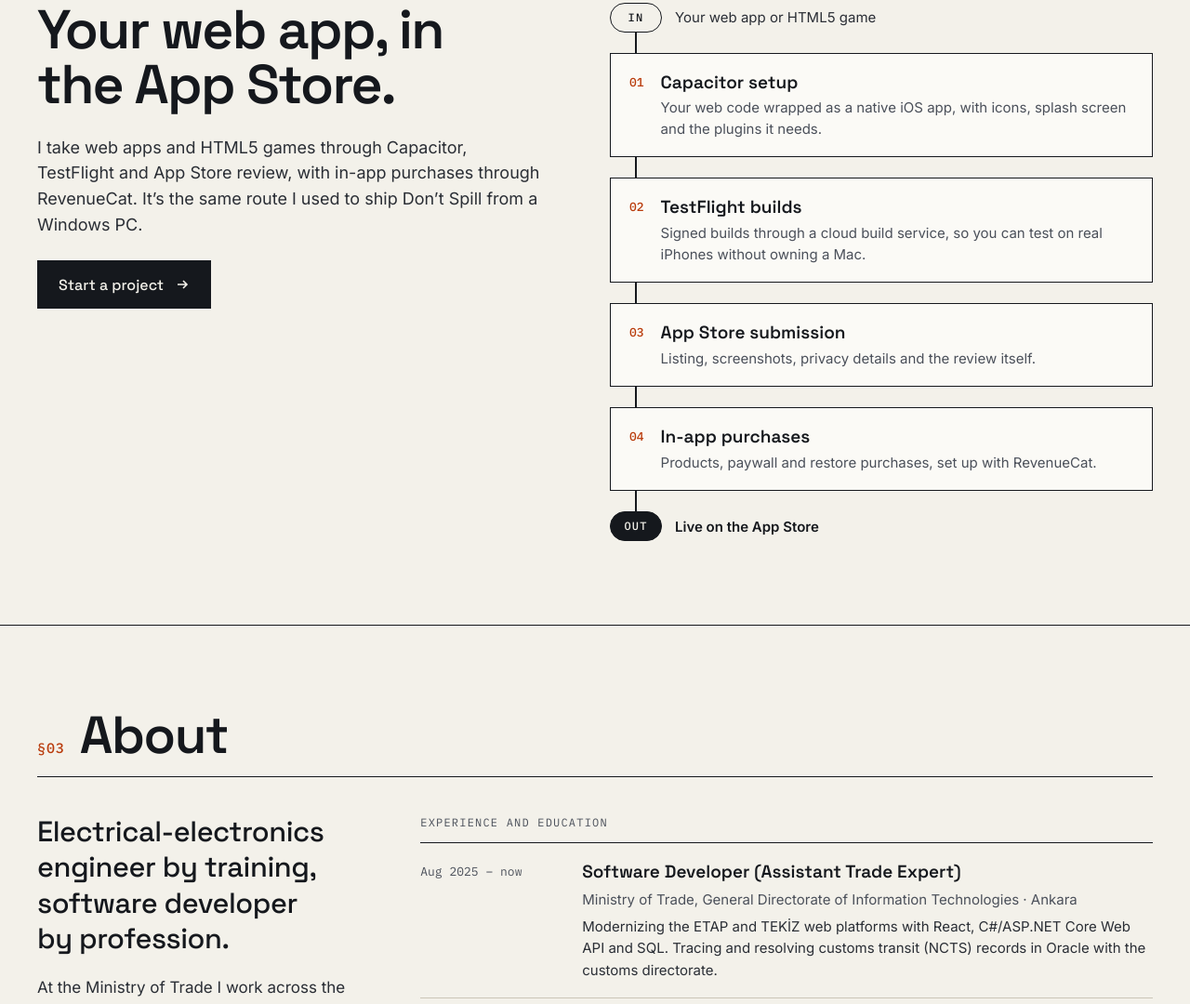
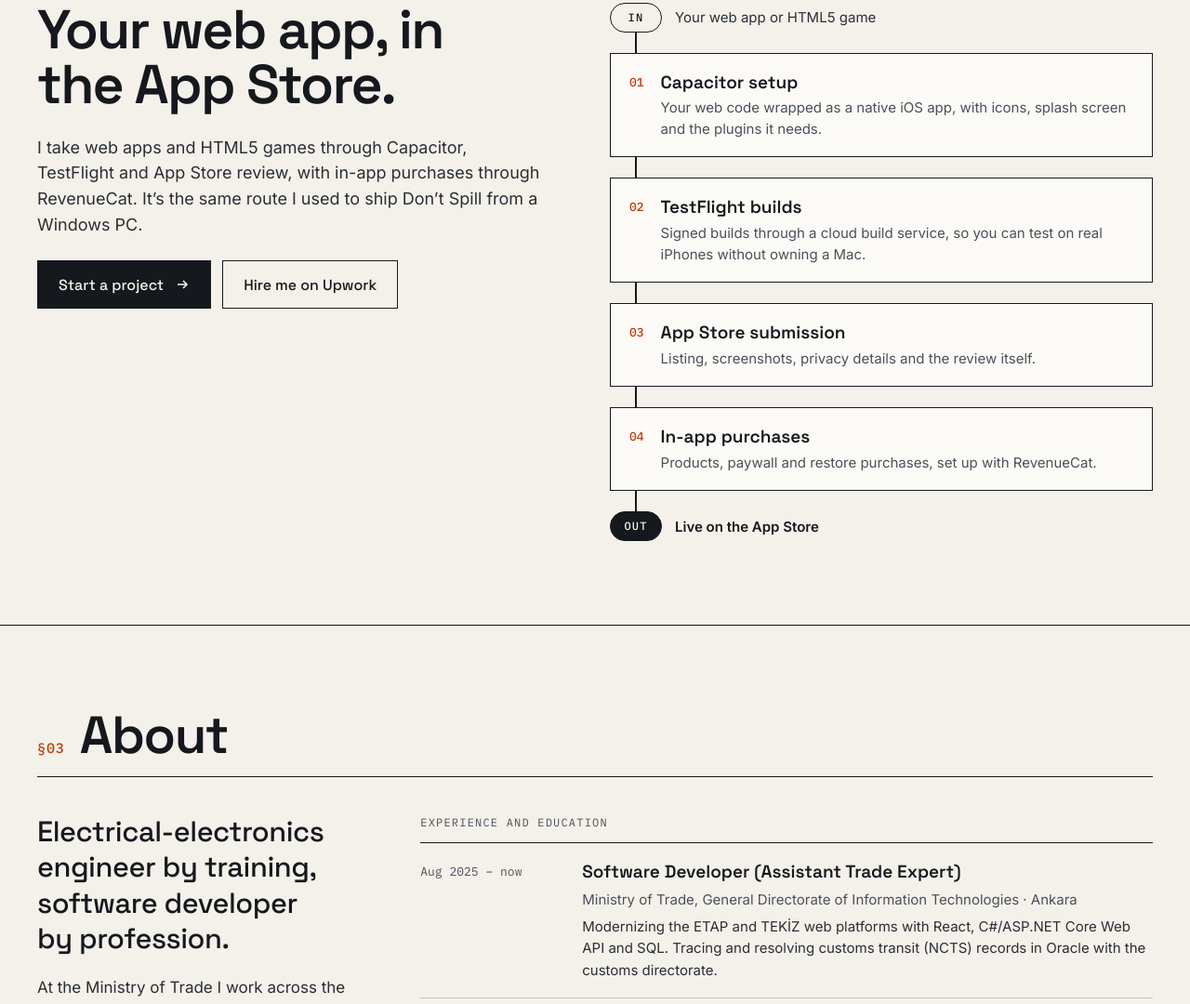
Before and after one commit to ctbay1/ctbay1.github.io, a plain HTML site: page index.html in a window 1280 px wide. Shown: the part 3374-4454 px from the top of the page at 93% size. Drawn offline with Linux system fonts and the light colour scheme.

Commit message:
Link the Upwork profile from the Freelance section (#5)
The profile is live, so the placeholder comment becomes a "Hire me on
Upwork" button next to "Start a project".


Claude-Session: https://claude.ai/code/session_01FtBTDgL1wgKyQoe2LQCKkb

Co-authored-by: Claude <noreply@anthropic.com>

```diff
--- a/index.html
+++ b/index.html
@@ -267,8 +267,7 @@
               <a class="btn btn--solid" href="mailto:ctbayraktar6809@gmail.com?subject=App%20Store%20launch">Start a project
                 <svg width="16" height="16" viewBox="0 0 16 16" fill="none" stroke="currentColor" stroke-width="1.6" aria-hidden="true"><path d="M3 8h10M9 4l4 4-4 4"/></svg>
               </a>
-              <!-- Upwork: once the profile is live, add
-                   <a class="btn btn--outline" href="UPWORK-PROFILE-URL">Hire me on Upwork</a> -->
+              <a class="btn btn--outline" href="https://www.upwork.com/freelancers/~012620993bd31d31c8">Hire me on Upwork</a>
             </div>
           </div>
 
```
